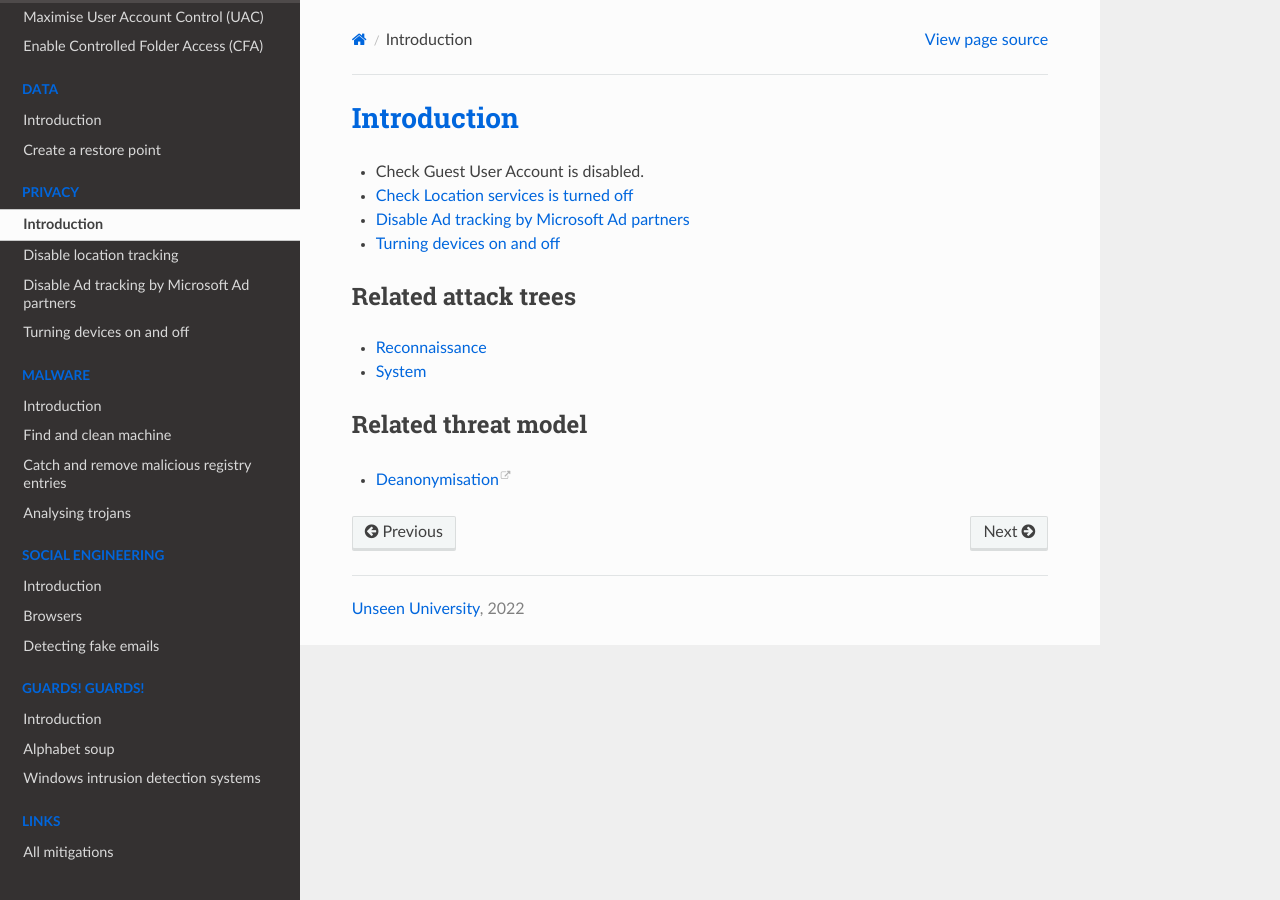
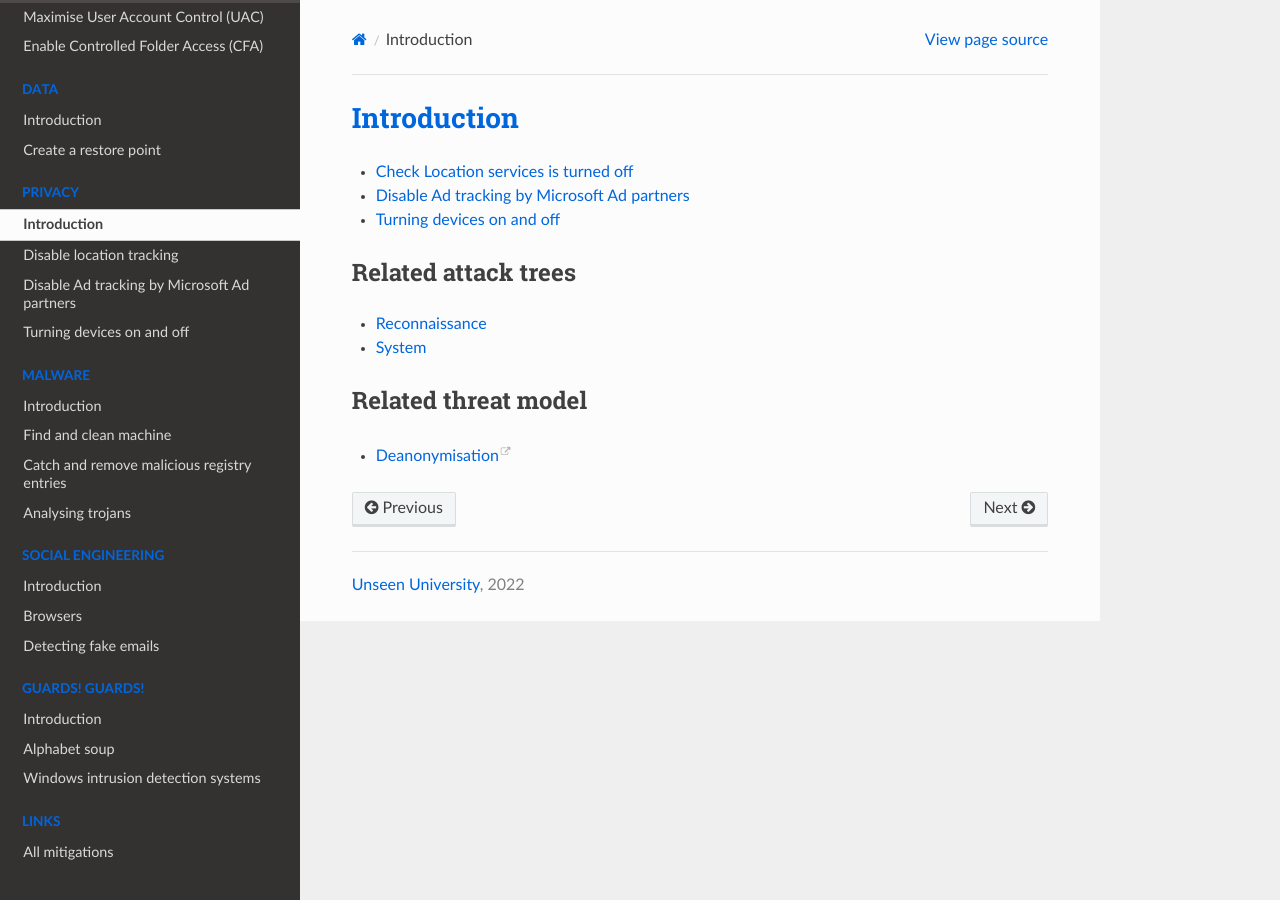
Before and after one commit to tymyrddin/blue-windows, a Sphinx documentation site: the page built from source/docs/privacy/README.md, in a window 1280 px wide. Built offline with Sphinx 7.4.7 and the Read the Docs theme 2.0.0, drawn with Linux system fonts in a browser that asks for light colours.

Commit message:
Updated README

```diff
--- a/source/docs/privacy/README.md
+++ b/source/docs/privacy/README.md
@@ -1,6 +1,5 @@
 # Introduction
 
-* Check Guest User Account is disabled.
 * [Check Location services is turned off](location-tracking.md)
 * [Disable Ad tracking by Microsoft Ad partners](ad-tracking.md)
 * [Turning devices on and off](devices.md)
```
